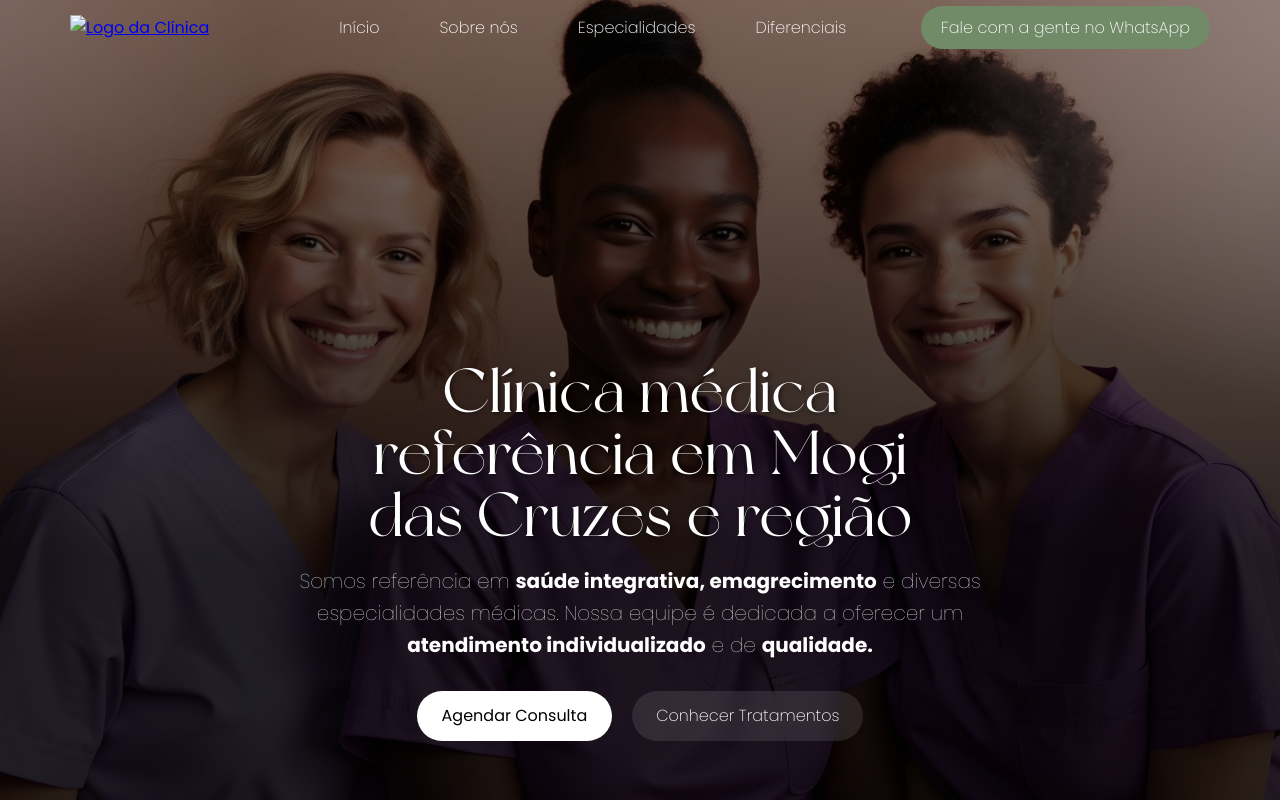
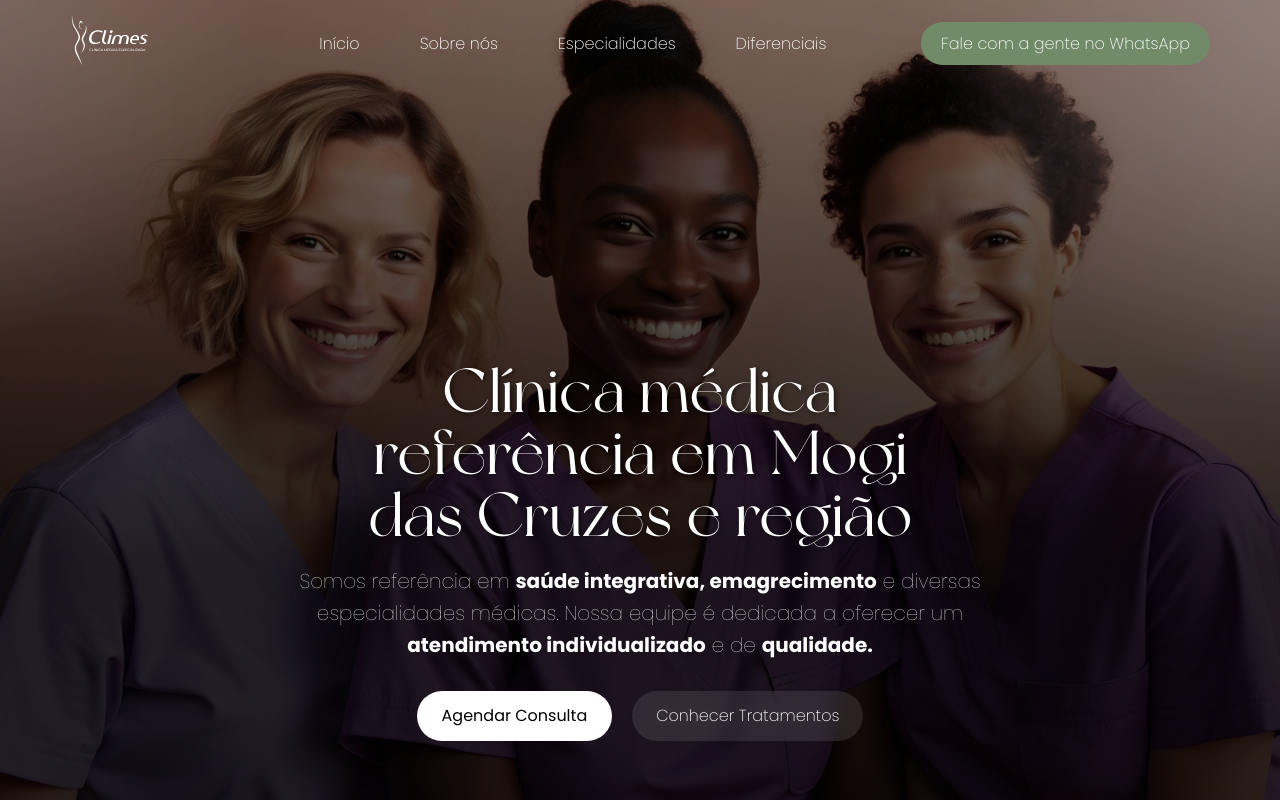
Before and after one commit to Salgaado/Climes, a plain HTML site: page index.html in a window 1280 px wide. Shown: the top 800 px of the page. Drawn offline with nearby package versions, Linux system fonts and the light colour scheme; the site is published under a folder, as on GitHub Pages, so addresses that start at the root find nothing.

Commit message:
because im dumb and i forgot / before assets, and this peace of shit dont work, but now a some lightning in my brain shine and i remember to remove this shit and now i hope to work

```diff
--- a/index.html
+++ b/index.html
@@ -16,7 +16,7 @@
     <!-- Logo -->
     <div class="header__logo">
       <a href="#inicio">
-        <img src="/assets/svg/CLIMESSVG1.svg" alt="Logo da Clínica" loading="lazy"/>
+        <img src="assets/svg/CLIMESSVG1.svg" alt="Logo da Clínica" loading="lazy"/>
       </a>
     </div>
 
```
